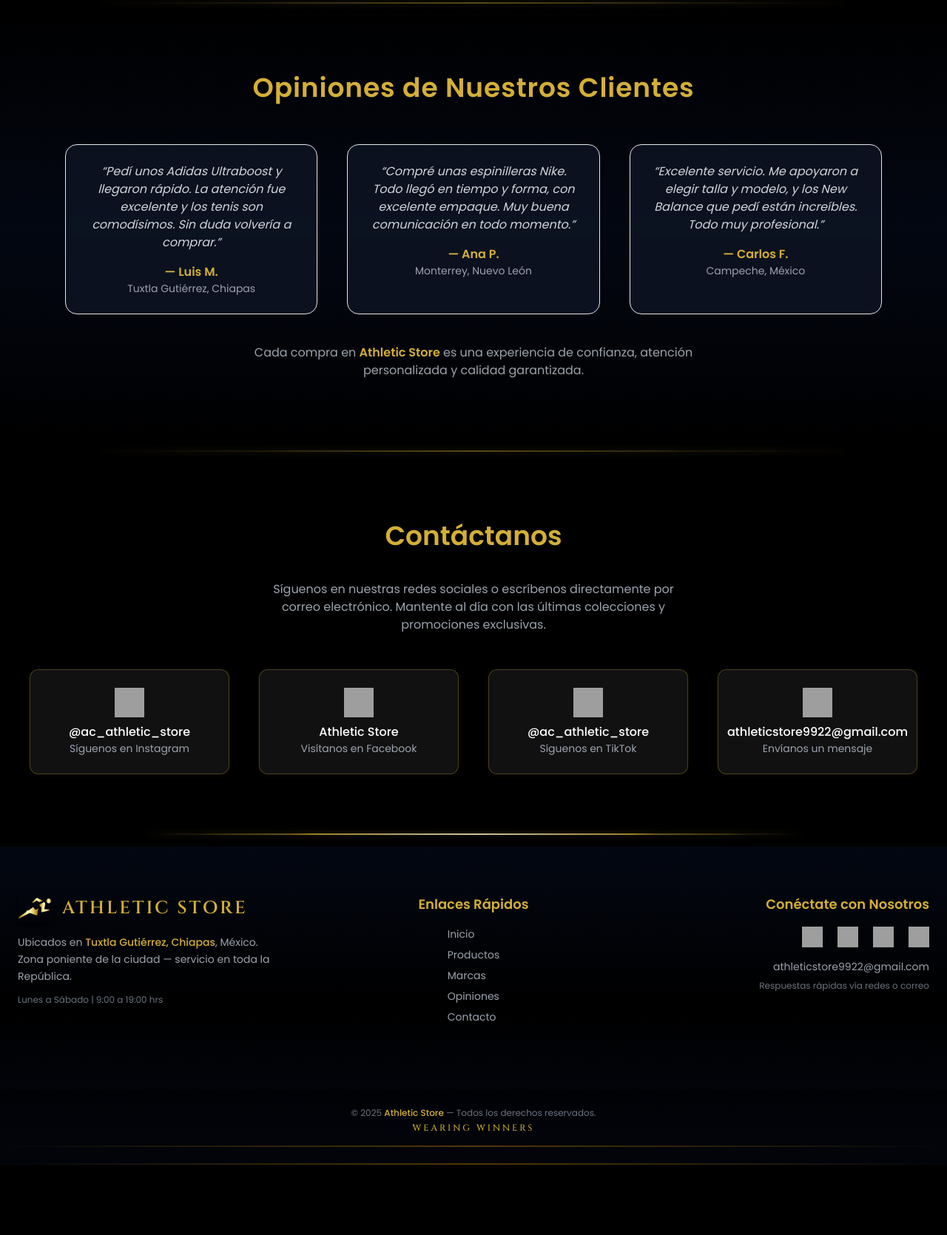
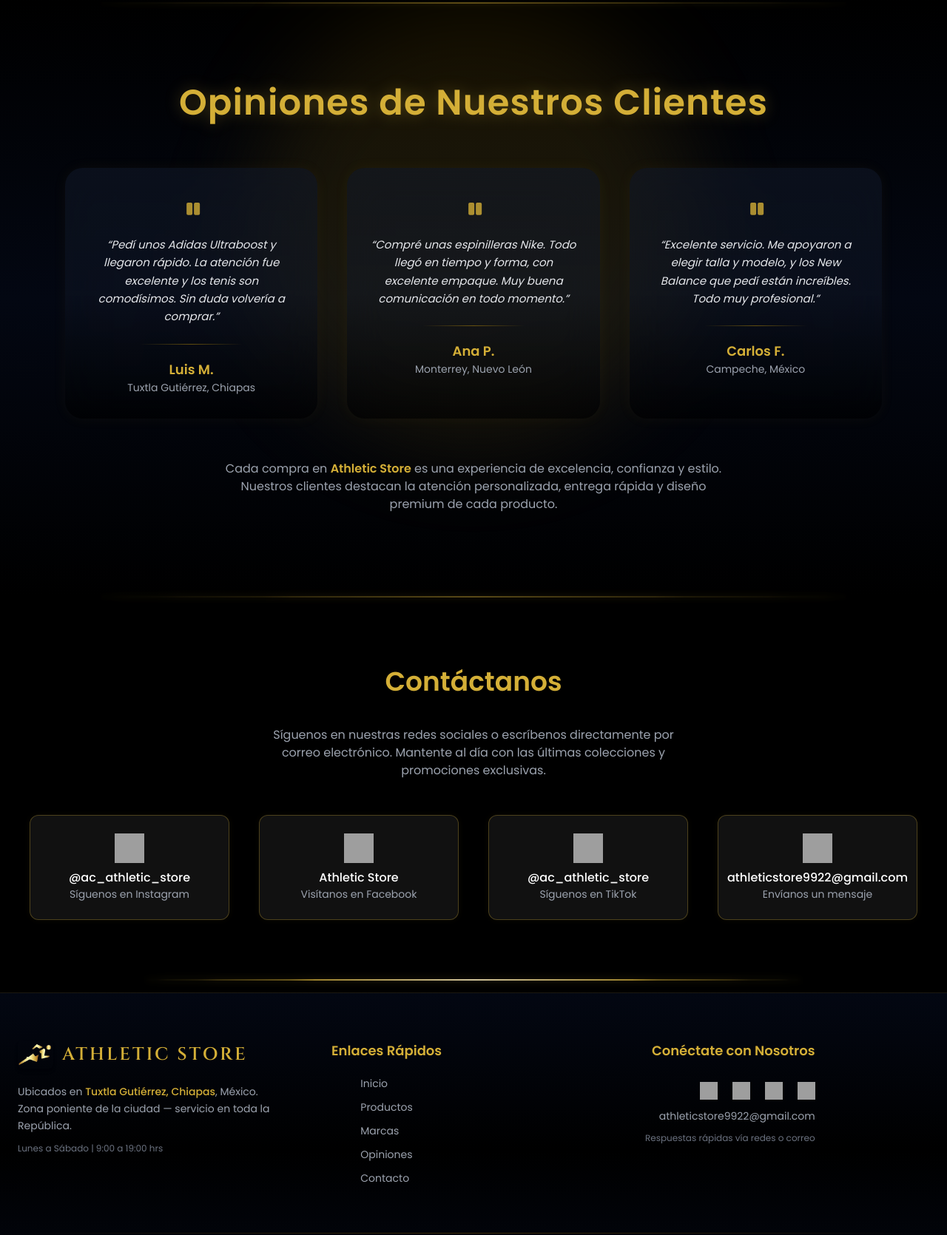
Before and after one commit to Angel112005/Landing-Page-Athletic-Store, a plain HTML site: page index.html in a window 1280 px wide. Shown: the part 3291-4961 px from the top of the page at 74% size. Before the commit the page ends 4866 px from the top, so only its background shows below. Drawn offline with nearby package versions, Linux system fonts and the light colour scheme; some packages are replaced by stand-ins of ours; grey boxes are pictures that could not be loaded; a script that the page names is missing.

Commit message:
[EDIT] Modificacion en el diseño de las cards de reseñas y estructura del footer para mobile

```diff
--- a/index.html
+++ b/index.html
@@ -327,48 +327,73 @@
 
 
 
-<!-- REFERENCIAS -->
-<section id="referencias" class="py-24 bg-gradient-to-b from-black via-gray-950 to-black text-center">
-  <div class="max-w-6xl mx-auto px-6">
-    <h2 class="text-4xl font-[Playfair Display] font-bold text-gold mb-14 tracking-wide">
+      <!-- REFERENCIAS (SECCIÓN PREMIUM) -->
+      <section id="referencias" class="py-28 bg-gradient-to-b from-black via-gray-950 to-black text-center relative overflow-hidden">
+        <!-- Efecto de brillo de fondo -->
+        <div class="absolute top-0 left-1/2 transform -translate-x-1/2 w-[600px] h-[600px] bg-yellow-500/10 rounded-full blur-3xl"></div>
+
+        <div class="max-w-6xl mx-auto px-6 relative z-10">
+          <h2 class="text-4xl md:text-5xl font-[Playfair Display] font-bold text-gold mb-16 tracking-wide drop-shadow-[0_0_10px_rgba(212,175,55,0.3)]">
             Opiniones de Nuestros Clientes
           </h2>
 
           <div class="grid grid-cols-1 md:grid-cols-3 gap-10">
             <!-- Testimonio 1 -->
-      <div class="bg-gray-900/70 border border-gold/20 rounded-2xl p-6 backdrop-blur-sm hover:shadow-[0_0_25px_rgba(212,175,55,0.25)] transition-all duration-500">
-        <p class="text-gray-300 italic mb-4">
+            <div
+              class="group relative bg-gradient-to-b from-gray-900/60 via-gray-900/50 to-black/60 rounded-3xl p-8 backdrop-blur-xl shadow-[0_0_20px_rgba(212,175,55,0.05)] hover:shadow-[0_0_30px_rgba(212,175,55,0.25)] transition-all duration-500 hover:-translate-y-2"
+            >
+              <div class="absolute inset-0 opacity-0 group-hover:opacity-100 transition-all duration-700 bg-gradient-to-tr from-yellow-500/10 via-transparent to-transparent rounded-3xl"></div>
+              <svg class="w-10 h-10 text-gold mx-auto mb-5 opacity-80" fill="currentColor" viewBox="0 0 24 24">
+                <path d="M9.09 9c-.66 0-1.2.54-1.2 1.2v7.6c0 .66.54 1.2 1.2 1.2h2.4c.66 0 1.2-.54 1.2-1.2v-7.6c0-.66-.54-1.2-1.2-1.2h-2.4zm6 0c-.66 0-1.2.54-1.2 1.2v7.6c0 .66.54 1.2 1.2 1.2h2.4c.66 0 1.2-.54 1.2-1.2v-7.6c0-.66-.54-1.2-1.2-1.2h-2.4z"/>
+              </svg>
+              <p class="text-gray-200 italic leading-relaxed mb-6 text-[15px]">
                 “Pedí unos Adidas Ultraboost y llegaron rápido. La atención fue excelente y los tenis son comodísimos. Sin duda volvería a comprar.”
               </p>
-        <div class="text-gold font-semibold">— Luis M.</div>
+              <div class="h-[1px] w-1/2 mx-auto bg-gradient-to-r from-transparent via-yellow-500/40 to-transparent mb-5"></div>
+              <div class="text-gold font-semibold text-lg">Luis M.</div>
               <div class="text-gray-400 text-sm">Tuxtla Gutiérrez, Chiapas</div>
             </div>
 
             <!-- Testimonio 2 -->
-      <div class="bg-gray-900/70 border border-gold/20 rounded-2xl p-6 backdrop-blur-sm hover:shadow-[0_0_25px_rgba(212,175,55,0.25)] transition-all duration-500">
-        <p class="text-gray-300 italic mb-4">
+            <div
+              class="group relative bg-gradient-to-b from-gray-900/60 via-gray-900/50 to-black/60 rounded-3xl p-8 backdrop-blur-xl shadow-[0_0_20px_rgba(212,175,55,0.05)] hover:shadow-[0_0_30px_rgba(212,175,55,0.25)] transition-all duration-500 hover:-translate-y-2"
+            >
+              <div class="absolute inset-0 opacity-0 group-hover:opacity-100 transition-all duration-700 bg-gradient-to-tr from-yellow-500/10 via-transparent to-transparent rounded-3xl"></div>
+              <svg class="w-10 h-10 text-gold mx-auto mb-5 opacity-80" fill="currentColor" viewBox="0 0 24 24">
+                <path d="M9.09 9c-.66 0-1.2.54-1.2 1.2v7.6c0 .66.54 1.2 1.2 1.2h2.4c.66 0 1.2-.54 1.2-1.2v-7.6c0-.66-.54-1.2-1.2-1.2h-2.4zm6 0c-.66 0-1.2.54-1.2 1.2v7.6c0 .66.54 1.2 1.2 1.2h2.4c.66 0 1.2-.54 1.2-1.2v-7.6c0-.66-.54-1.2-1.2-1.2h-2.4z"/>
+              </svg>
+              <p class="text-gray-200 italic leading-relaxed mb-6 text-[15px]">
                 “Compré unas espinilleras Nike. Todo llegó en tiempo y forma, con excelente empaque. Muy buena comunicación en todo momento.”
               </p>
-        <div class="text-gold font-semibold">— Ana P.</div>
+              <div class="h-[1px] w-1/2 mx-auto bg-gradient-to-r from-transparent via-yellow-500/40 to-transparent mb-5"></div>
+              <div class="text-gold font-semibold text-lg">Ana P.</div>
               <div class="text-gray-400 text-sm">Monterrey, Nuevo León</div>
             </div>
 
             <!-- Testimonio 3 -->
-      <div class="bg-gray-900/70 border border-gold/20 rounded-2xl p-6 backdrop-blur-sm hover:shadow-[0_0_25px_rgba(212,175,55,0.25)] transition-all duration-500">
-        <p class="text-gray-300 italic mb-4">
+            <div
+              class="group relative bg-gradient-to-b from-gray-900/60 via-gray-900/50 to-black/60 rounded-3xl p-8 backdrop-blur-xl shadow-[0_0_20px_rgba(212,175,55,0.05)] hover:shadow-[0_0_30px_rgba(212,175,55,0.25)] transition-all duration-500 hover:-translate-y-2"
+            >
+              <div class="absolute inset-0 opacity-0 group-hover:opacity-100 transition-all duration-700 bg-gradient-to-tr from-yellow-500/10 via-transparent to-transparent rounded-3xl"></div>
+              <svg class="w-10 h-10 text-gold mx-auto mb-5 opacity-80" fill="currentColor" viewBox="0 0 24 24">
+                <path d="M9.09 9c-.66 0-1.2.54-1.2 1.2v7.6c0 .66.54 1.2 1.2 1.2h2.4c.66 0 1.2-.54 1.2-1.2v-7.6c0-.66-.54-1.2-1.2-1.2h-2.4zm6 0c-.66 0-1.2.54-1.2 1.2v7.6c0 .66.54 1.2 1.2 1.2h2.4c.66 0 1.2-.54 1.2-1.2v-7.6c0-.66-.54-1.2-1.2-1.2h-2.4z"/>
+              </svg>
+              <p class="text-gray-200 italic leading-relaxed mb-6 text-[15px]">
                 “Excelente servicio. Me apoyaron a elegir talla y modelo, y los New Balance que pedí están increíbles. Todo muy profesional.”
               </p>
-        <div class="text-gold font-semibold">— Carlos F.</div>
+              <div class="h-[1px] w-1/2 mx-auto bg-gradient-to-r from-transparent via-yellow-500/40 to-transparent mb-5"></div>
+              <div class="text-gold font-semibold text-lg">Carlos F.</div>
               <div class="text-gray-400 text-sm">Campeche, México</div>
             </div>
           </div>
 
-    <p class="text-gray-400 text-sm md:text-base mt-10 max-w-2xl mx-auto leading-relaxed">
-      Cada compra en <span class="text-gold font-semibold">Athletic Store</span> es una experiencia de confianza,
-      atención personalizada y calidad garantizada.
+          <p class="text-gray-400 text-sm md:text-base mt-14 max-w-2xl mx-auto leading-relaxed">
+            Cada compra en <span class="text-gold font-semibold">Athletic Store</span> es una experiencia de excelencia, confianza y estilo.
+            Nuestros clientes destacan la atención personalizada, entrega rápida y diseño premium de cada producto.
           </p>
         </div>
       </section>
+
 
 
         <!-- CONTACTO -->
@@ -449,74 +474,76 @@
         </div>
         </section>
 
-<!-- FOOTER -->
-<footer class="relative bg-gradient-to-b from-gray-950 via-black to-gray-950 text-gray-400 border-gold/20">
-  <div class="max-w-7xl mx-auto px-6 py-16 grid grid-cols-1 md:grid-cols-3 gap-12">
+
+    <!-- FOOTER PREMIUM MEJORADO -->
+    <footer class="relative bg-gradient-to-b from-gray-950 via-black to-gray-950 text-gray-400 border-t border-yellow-500/10">
+      <div class="max-w-7xl mx-auto px-6 py-16 grid grid-cols-1 md:grid-cols-3 gap-10 text-center md:text-left place-items-center md:place-items-start">
 
         <!-- Columna 1: Logo y ubicación -->
-    <div class="flex flex-col items-center md:items-start text-center md:text-left">
-      <div class="flex items-center space-x-3 mb-4">
-        <img src="assets/logo-athletic-wbkg.png" alt="Logo Athletic Store" class="w-12  rounded-md shadow-md" />
+        <div class="flex flex-col items-center md:items-start space-y-3">
+          <div class="flex items-center space-x-3 mb-2">
+            <img src="assets/logo-athletic-wbkg.png" alt="Logo Athletic Store" class="w-12 rounded-md shadow-md" />
             <h2 class="text-2xl font-[Cinzel] text-gold tracking-[3px] font-semibold">
               ATHLETIC STORE
             </h2>
           </div>
-      <p class="text-sm leading-relaxed max-w-sm">
+          <p class="text-sm leading-relaxed max-w-sm text-center md:text-left">
             Ubicados en <span class="text-gold font-medium">Tuxtla Gutiérrez, Chiapas</span>, México.<br />
             Zona poniente de la ciudad — servicio en toda la República.
           </p>
-      <p class="text-gray-500 text-xs mt-3">Lunes a Sábado | 9:00 a 19:00 hrs</p>
+          <p class="text-gray-500 text-xs">Lunes a Sábado | 9:00 a 19:00 hrs</p>
         </div>
 
-    <!-- Columna 2: Enlaces -->
-    <div class="flex flex-col items-center">
-      <h3 class="text-gold font-semibold mb-4 text-lg font-[Playfair Display]">Enlaces Rápidos</h3>
-      <ul class="space-y-2 text-sm">
-        <li><a href="#inicio" class="hover:text-gold transition">Inicio</a></li>
-        <li><a href="#productos" class="hover:text-gold transition">Productos</a></li>
-        <li><a href="#marcas" class="hover:text-gold transition">Marcas</a></li>
-        <li><a href="#referencias" class="hover:text-gold transition">Opiniones</a></li>
-        <li><a href="#contacto" class="hover:text-gold transition">Contacto</a></li>
+        <!-- Columna 2: Enlaces rápidos -->
+        <div class="flex flex-col items-center md:items-center">
+          <h3 class="text-gold font-semibold mb-5 text-lg font-[Playfair Display]">
+            Enlaces Rápidos
+          </h3>
+          <ul class="space-y-3 text-sm">
+            <li><a href="#inicio" class="hover:text-gold transition duration-200">Inicio</a></li>
+            <li><a href="#productos" class="hover:text-gold transition duration-200">Productos</a></li>
+            <li><a href="#marcas" class="hover:text-gold transition duration-200">Marcas</a></li>
+            <li><a href="#referencias" class="hover:text-gold transition duration-200">Opiniones</a></li>
+            <li><a href="#contacto" class="hover:text-gold transition duration-200">Contacto</a></li>
           </ul>
         </div>
 
         <!-- Columna 3: Redes sociales -->
-    <div class="flex flex-col items-center md:items-end text-center md:text-right">
-      <h3 class="text-gold font-semibold mb-4 text-lg font-[Playfair Display]">Conéctate con Nosotros</h3>
-      <div class="flex space-x-5 mb-4">
+        <div class="flex flex-col items-center md:items-end space-y-3">
+          <h3 class="text-gold font-semibold mb-4 text-lg font-[Playfair Display]">
+            Conéctate con Nosotros
+          </h3>
+          <div class="flex space-x-5 mb-2">
             <a href="https://www.instagram.com/ac_athletic_store/" target="_blank" class="hover:scale-110 transition">
-          <img src="https://cdn-icons-png.flaticon.com/512/1384/1384063.png" alt="Instagram" class="w-7 h-7" />
+              <img src="https://cdn-icons-png.flaticon.com/512/1384/1384063.png" alt="Instagram" class="w-6 h-6" />
             </a>
             <a href="https://www.facebook.com/profile.php?id=61565835671730" target="_blank" class="hover:scale-110 transition">
-          <img src="https://cdn-icons-png.flaticon.com/512/733/733547.png" alt="Facebook" class="w-7 h-7" />
+              <img src="https://cdn-icons-png.flaticon.com/512/733/733547.png" alt="Facebook" class="w-6 h-6" />
             </a>
             <a href="https://www.tiktok.com/@ac_athletic_store?_t=ZS-90yuggnTVoK&_r=1" target="_blank" class="hover:scale-110 transition">
-          <img src="https://cdn-icons-png.flaticon.com/512/3046/3046121.png" alt="TikTok" class="w-7 h-7" />
+              <img src="https://cdn-icons-png.flaticon.com/512/3046/3046121.png" alt="TikTok" class="w-6 h-6" />
             </a>
             <a href="mailto:athleticstore9922@gmail.com" class="hover:scale-110 transition">
-          <img src="https://cdn-icons-png.flaticon.com/512/732/732200.png" alt="Correo" class="w-7 h-7" />
+              <img src="https://cdn-icons-png.flaticon.com/512/732/732200.png" alt="Correo" class="w-6 h-6" />
             </a>
           </div>
-      <p class="text-sm">athleticstore9922@gmail.com</p>
-      <p class="text-gray-500 text-xs mt-2">Respuestas rápidas vía redes o correo</p>
+          <p class="text-sm text-center md:text-right">athleticstore9922@gmail.com</p>
+          <p class="text-gray-500 text-xs text-center md:text-right">Respuestas rápidas vía redes o correo</p>
         </div>
       </div>
 
-<!-- Línea inferior -->
-<div class="mt-6 py-6 text-center text-xs text-gray-500 bg-black/40">
+      <!-- Línea separadora dorada -->
+      <div class="h-[1px] w-full bg-gradient-to-r from-transparent via-yellow-600/30 to-transparent mb-4"></div>
+
+      <!-- Créditos inferiores -->
+      <div class="py-6 text-center text-xs text-gray-500 bg-black/40">
         <p>
           © 2025 <span class="text-gold font-medium">Athletic Store</span> — Todos los derechos reservados.
         </p>
         <p class="text-gold font-[Cinzel] mt-1 tracking-[3px]">WEARING WINNERS</p>
+      </div>
+    </footer>
 
-  <!-- Sutil iluminación dorada al final -->
-  <div class="h-[2px] mt-4 bg-gradient-to-r from-transparent via-yellow-600/40 to-transparent"></div>
-</div>
-
-
-  <!-- Sutil iluminación dorada -->
-  <div class="absolute inset-x-0 bottom-0 h-[2px] bg-gradient-to-r from-transparent via-yellow-600/40 to-transparent"></div>
-</footer>
 
 
         <!-- Librería SweetAlert2 -->
```
Lines whose indentation alone changed are shown as unchanged.
